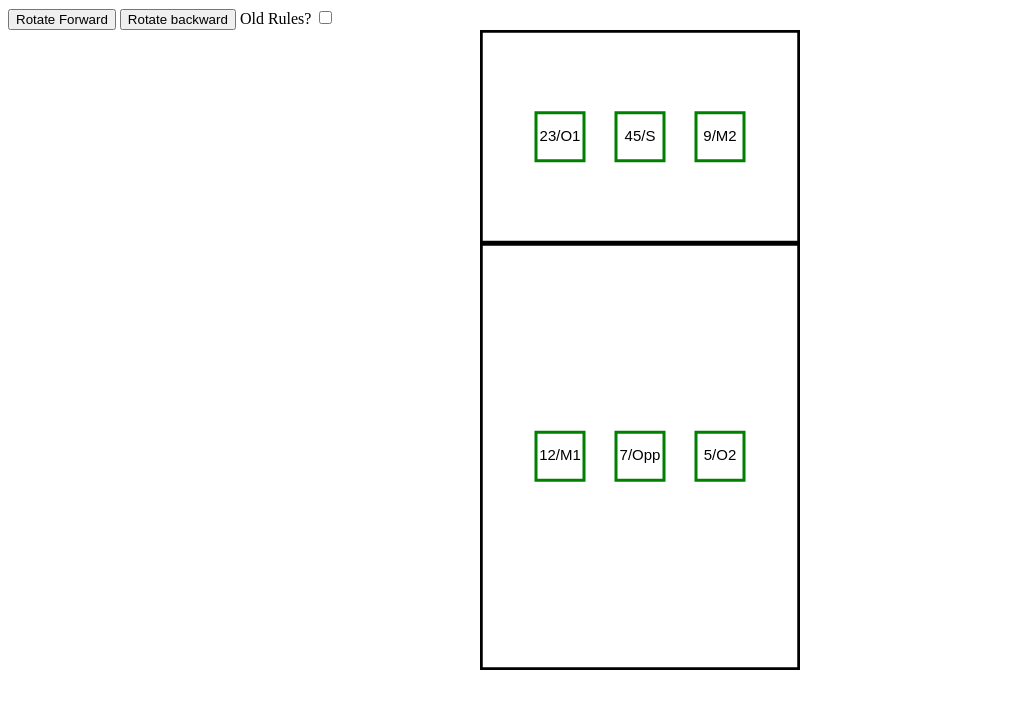
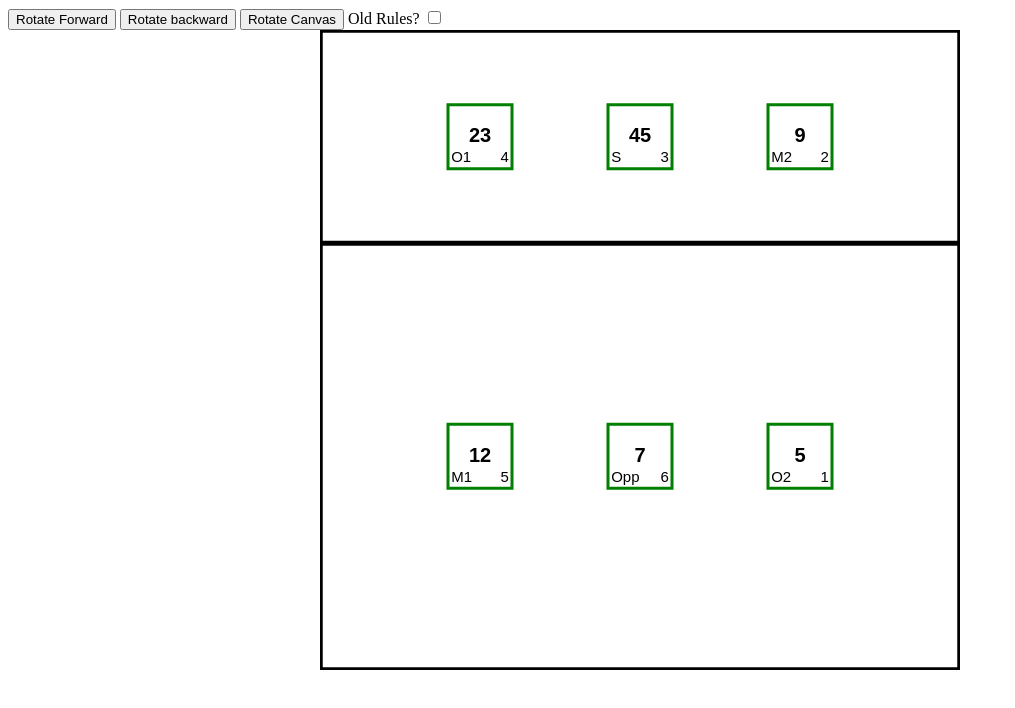
Before and after one commit to cuisquare/volleyball_apps, a website: page positions.html in a window 1280 px wide. Shown: the whole page, without its empty margins (0-1015 px from the left). Drawn offline with Linux system fonts and the light colour scheme.

Commit message:
first commit

```diff
--- a/positions.html
+++ b/positions.html
@@ -18,6 +18,7 @@
   <body>
     <button id='fwd'>Rotate Forward</button>
     <button id='bck'>Rotate backward</button>
+    <button id='rotatecanvas'>Rotate Canvas</button>
     <label for="oldrules-toggle-checkbox">Old Rules?</label>
     <input type="checkbox" id="oldrules-toggle-checkbox">
     <canvas id="canvas"></canvas>
--- a/positions.js
+++ b/positions.js
@@ -711,8 +711,8 @@ class Position {
         this.shirtnum = shirtnum;
         this.symbol = symbol;
 
-        this.width = 0.15*window_width;
-        this.height = 0.075*window_height;
+        this.width = 0.1*window_width;
+        this.height = 0.1*window_height;
 
         this.color = "green";
 
@@ -838,12 +838,28 @@ class Position {
     draw() {
         var poscontext = this.context;
         poscontext.beginPath();
+        poscontext.strokeStyle = this.color;
+        poscontext.lineWidth = 3;
+
+        //shirtnumber
         poscontext.textAlign = "center";
         poscontext.textBaseline = "middle"
+        poscontext.font = "bold 20px Arial";
+        poscontext.weit
+        poscontext.fillText(this.shirtnum, this.xpos, this.ypos);
+
+        //symbol
+        poscontext.textAlign = "left";
+        poscontext.textBaseline = "bottom"
         poscontext.font = "15px Arial";
-        poscontext.strokeStyle = this.color;
-        poscontext.lineWidth = 3;
-        poscontext.fillText(this.shirtnum + "/" + this.symbol, this.xpos, this.ypos);
+        poscontext.fillText(this.symbol, this.xpos-0.45*this.width, this.ypos+0.45*this.height);
+
+        //value
+        poscontext.textAlign = "right";
+        poscontext.textBaseline = "bottom"
+        poscontext.font = "15px Arial";
+        poscontext.fillText(this.value, this.xpos + 0.45*this.width, this.ypos+0.45*this.height);
+
         poscontext.rect(
             this.xpos - 0.5*this.width,
             this.ypos - 0.5*this.height,
@@ -935,10 +951,13 @@ if (!test_mode) {
 
     let context = canvas.getContext("2d");
 
-    max_court_width = Math.min(window.innerWidth,0.5*window.innerHeight)
+    max_court_width = Math.min(window.innerWidth,window.innerHeight)
+
+    //max_court_width = window.innerWidth;
 
     window_width = 0.80 * max_court_width;
-    window_height = 0.80 * 2 * max_court_width;
+    //window_height = 0.80 * 2 * max_court_width;
+    window_height = 0.80 * max_court_width;
 
     canvas.width = window_width;
     canvas.height = window_height;
@@ -977,6 +996,47 @@ if (!test_mode) {
         mylineup.draw();
         //animate();
 
+    });
+
+    function rotateCanvas(angle) {
+        // Save the current context state
+        context.save();
+
+        // Translate the canvas to the bottom-left corner
+        context.translate(0, canvas.height);
+
+        // Rotate the canvas counterclockwise by 90 degrees
+        context.rotate(angle);
+
+        mylineup.draw();
+
+        // Draw your objects on the canvas (assuming you have a draw function for each object)
+        // Example:
+        // object1.draw();
+        // object2.draw();
+        // ...
+
+        // Restore the context to its original state
+        //context.restore();
+    }
+
+    // Function to convert mouse coordinates to rotated canvas coordinates
+    function convertToRotatedCoords(x, y,angle) {
+        const centerX = canvas.width / 2;
+        const centerY = canvas.height / 2;
+
+        // Rotate coordinates around the center of the canvas
+        const rotatedX = Math.cos(angle) * (x - centerX) - Math.sin(angle) * (y - centerY) + centerX;
+        const rotatedY = Math.sin(angle) * (x - centerX) + Math.cos(angle) * (y - centerY) + centerY;
+
+        return { x: rotatedX, y: rotatedY };
+    }
+
+    // Call the rotateCanvas function when needed
+    // For example, you can call it when a button is clicked
+    document.getElementById('rotatecanvas').addEventListener('click', function() {
+        rotateCanvas(-Math.PI / 2);
+        mylineup.draw();
     });
 
     const oldrulescheckbox = document.getElementById('oldrules-toggle-checkbox');
```
